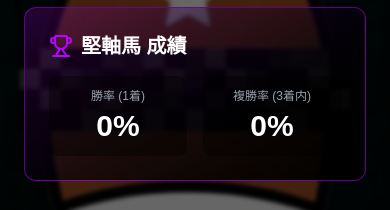
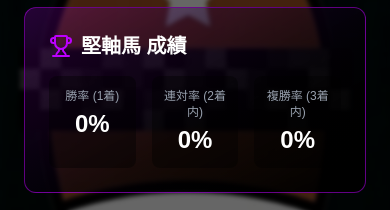
Before and after one commit to kekerorin74/-, a Next.js app: page /archive in a window 390 px wide. Shown: the part 185-395 px from the top of the page. Built offline with nearby package versions, Linux system fonts and the light colour scheme; no server answers; the database is empty.

Commit message:
Fix archive dashboard: Add Rentai rate again

```diff
--- a/app/archive/page.tsx
+++ b/app/archive/page.tsx
@@ -41,6 +41,7 @@ export default async function ArchivePage() {
     // Calculate Stats
     let totalFirm = 0;
     let firmWinHits = 0;
+    let firmRenTaiHits = 0; // Top 2
     let firmPlaceHits = 0;
 
     // Value Stats
@@ -51,6 +52,7 @@ export default async function ArchivePage() {
         if (p.firm_horse && p.firm_horse !== 'なし') {
             totalFirm++;
             if (p.firm_horse_result === '1着') firmWinHits++;
+            if (['1着', '2着'].includes(p.firm_horse_result || '')) firmRenTaiHits++;
             if (['1着', '2着', '3着'].includes(p.firm_horse_result || '')) firmPlaceHits++;
         }
         // Value
@@ -68,6 +70,7 @@ export default async function ArchivePage() {
         });
     });
     const firmWinRate = totalFirm ? Math.round((firmWinHits / totalFirm) * 100) : 0;
+    const firmRenTaiRate = totalFirm ? Math.round((firmRenTaiHits / totalFirm) * 100) : 0;
     const firmPlaceRate = totalFirm ? Math.round((firmPlaceHits / totalFirm) * 100) : 0;
     const valuePlaceRate = totalValueHorses ? Math.round((valuePlaceHits / totalValueHorses) * 100) : 0;
     return (
@@ -92,14 +95,18 @@ export default async function ArchivePage() {
                             <Trophy className="text-antigravity-purple mr-2" size={24} />
                             堅軸馬 成績
                         </h3>
-                        <div className="grid grid-cols-2 gap-4">
+                        <div className="grid grid-cols-3 gap-4">
                             <div className="bg-black/40 p-3 rounded-lg text-center">
                                 <p className="text-gray-400 text-xs mb-1">勝率 (1着)</p>
-                                <p className="text-3xl font-black text-white">{firmWinRate}%</p>
+                                <p className="text-2xl md:text-3xl font-black text-white">{firmWinRate}%</p>
+                            </div>
+                            <div className="bg-black/40 p-3 rounded-lg text-center">
+                                <p className="text-gray-400 text-xs mb-1">連対率 (2着内)</p>
+                                <p className="text-2xl md:text-3xl font-black text-white">{firmRenTaiRate}%</p>
                             </div>
                             <div className="bg-black/40 p-3 rounded-lg text-center">
                                 <p className="text-gray-400 text-xs mb-1">複勝率 (3着内)</p>
-                                <p className="text-3xl font-black text-white">{firmPlaceRate}%</p>
+                                <p className="text-2xl md:text-3xl font-black text-white">{firmPlaceRate}%</p>
                             </div>
                         </div>
                     </div>
```
